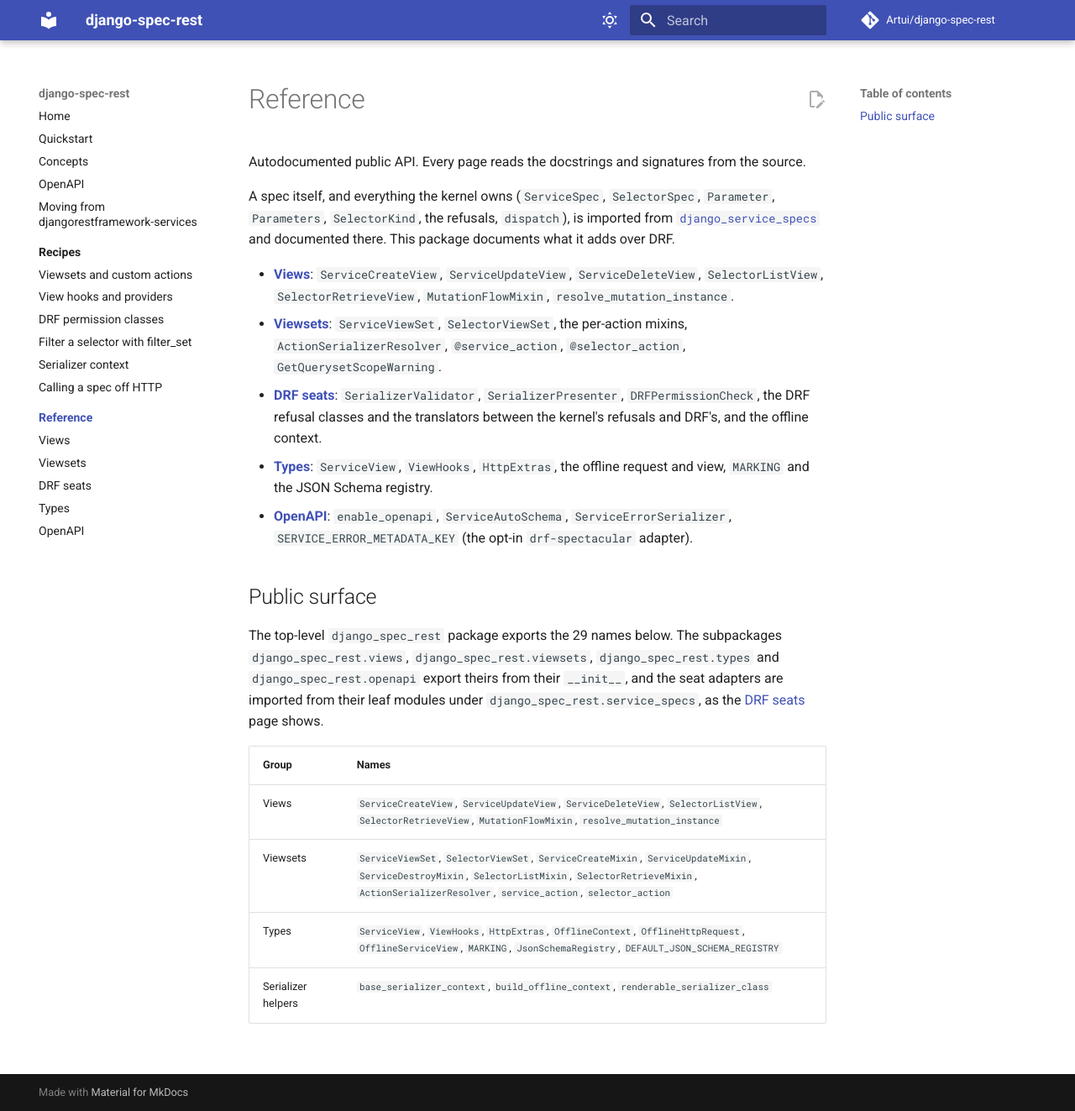
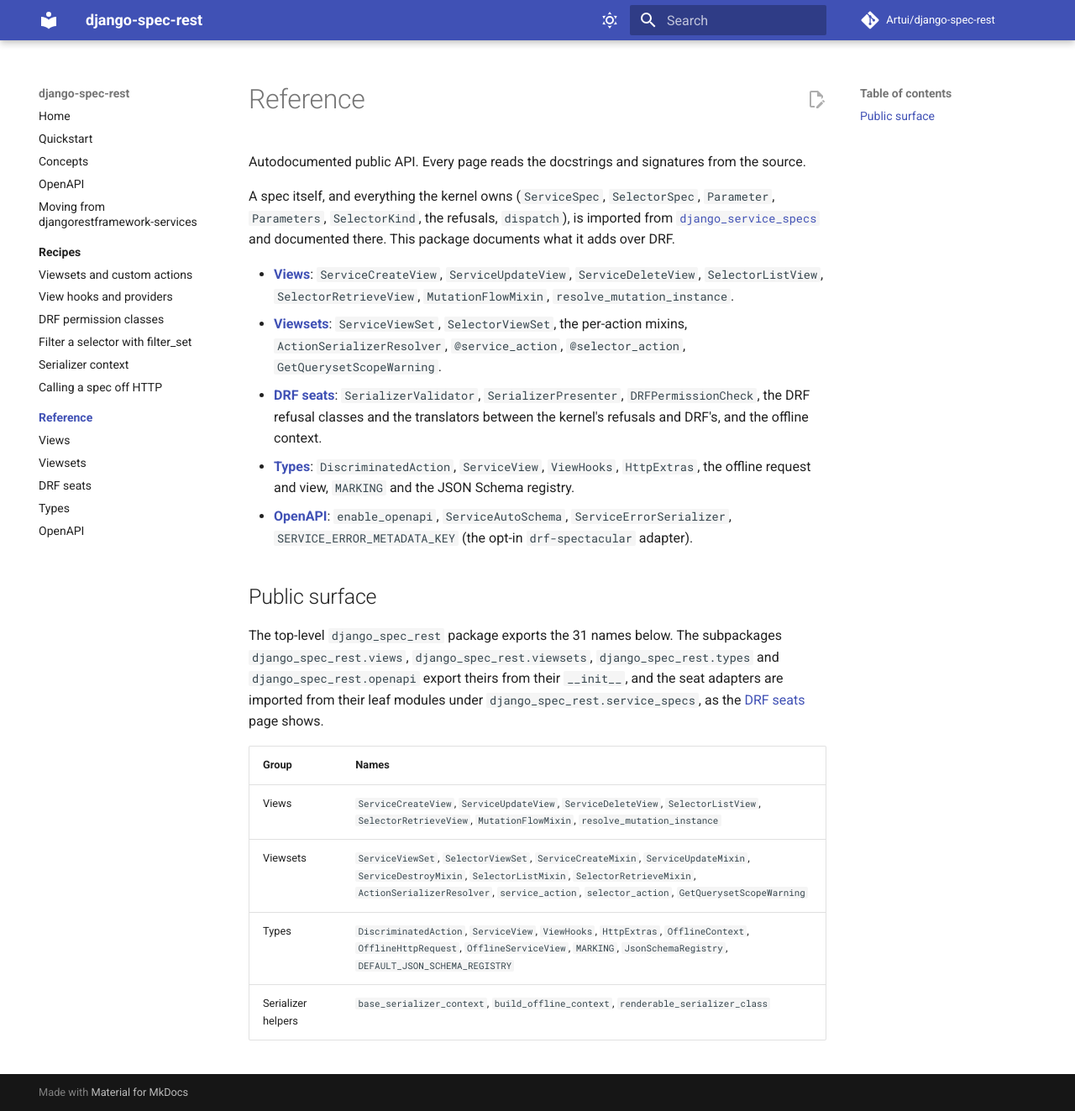
Before and after one commit to Artui/django-spec-rest, an MkDocs documentation site: the page built from docs/reference/index.md, in a window 1280 px wide and 1323 px high. Shown: the whole window at 84% size. Built offline with MkDocs 1.6.1 and Material for MkDocs 9.7.7, drawn with Linux system fonts in a browser that asks for light colours; comment, search, counter and statistics services are not loaded.

Commit message:
Hold a discriminated action under the scope guard, and export its warning
A DiscriminatedAction's variants are write specs, so a get_queryset() override
beside one is reported, without asking the discriminator. The two lanes could
not see each other's type, so the pair is held here. GetQuerysetScopeWarning
joins the root surface, as a public name of the package's own.

Co-Authored-By: Claude Opus 5.5 <noreply@anthropic.com>

```diff
--- a/django_spec_rest/__init__.py
+++ b/django_spec_rest/__init__.py
@@ -36,6 +36,7 @@ from django_spec_rest.views.mutation.mutation_flow_mixin import MutationFlowMixi
 from django_spec_rest.views.mutation.utils import resolve_mutation_instance
 from django_spec_rest.viewsets import (
     ActionSerializerResolver,
+    GetQuerysetScopeWarning,
     SelectorListMixin,
     SelectorRetrieveMixin,
     SelectorViewSet,
@@ -52,6 +53,7 @@ __all__ = [
     "MARKING",
     "ActionSerializerResolver",
     "DiscriminatedAction",
+    "GetQuerysetScopeWarning",
     "HttpExtras",
     "JsonSchemaRegistry",
     "MutationFlowMixin",
--- a/docs/reference/index.md
+++ b/docs/reference/index.md
@@ -17,15 +17,16 @@ and documented there. This package documents what it adds over DRF.
 - **[DRF seats](service-specs.md)**: `SerializerValidator`,
   `SerializerPresenter`, `DRFPermissionCheck`, the DRF refusal classes and the
   translators between the kernel's refusals and DRF's, and the offline context.
-- **[Types](types.md)**: `ServiceView`, `ViewHooks`, `HttpExtras`, the offline
-  request and view, `MARKING` and the JSON Schema registry.
+- **[Types](types.md)**: `DiscriminatedAction`, `ServiceView`, `ViewHooks`,
+  `HttpExtras`, the offline request and view, `MARKING` and the JSON Schema
+  registry.
 - **[OpenAPI](openapi.md)**: `enable_openapi`, `ServiceAutoSchema`,
   `ServiceErrorSerializer`, `SERVICE_ERROR_METADATA_KEY` (the opt-in
   `drf-spectacular` adapter).
 
 ## Public surface
 
-The top-level `django_spec_rest` package exports the 29 names below. The
+The top-level `django_spec_rest` package exports the 31 names below. The
 subpackages `django_spec_rest.views`, `django_spec_rest.viewsets`,
 `django_spec_rest.types` and `django_spec_rest.openapi` export theirs from
 their `__init__`, and the seat adapters are imported from their leaf modules
@@ -35,6 +36,6 @@ page shows.
 | Group | Names |
 | --- | --- |
 | Views | `ServiceCreateView`, `ServiceUpdateView`, `ServiceDeleteView`, `SelectorListView`, `SelectorRetrieveView`, `MutationFlowMixin`, `resolve_mutation_instance` |
-| Viewsets | `ServiceViewSet`, `SelectorViewSet`, `ServiceCreateMixin`, `ServiceUpdateMixin`, `ServiceDestroyMixin`, `SelectorListMixin`, `SelectorRetrieveMixin`, `ActionSerializerResolver`, `service_action`, `selector_action` |
-| Types | `ServiceView`, `ViewHooks`, `HttpExtras`, `OfflineContext`, `OfflineHttpRequest`, `OfflineServiceView`, `MARKING`, `JsonSchemaRegistry`, `DEFAULT_JSON_SCHEMA_REGISTRY` |
+| Viewsets | `ServiceViewSet`, `SelectorViewSet`, `ServiceCreateMixin`, `ServiceUpdateMixin`, `ServiceDestroyMixin`, `SelectorListMixin`, `SelectorRetrieveMixin`, `ActionSerializerResolver`, `service_action`, `selector_action`, `GetQuerysetScopeWarning` |
+| Types | `DiscriminatedAction`, `ServiceView`, `ViewHooks`, `HttpExtras`, `OfflineContext`, `OfflineHttpRequest`, `OfflineServiceView`, `MARKING`, `JsonSchemaRegistry`, `DEFAULT_JSON_SCHEMA_REGISTRY` |
 | Serializer helpers | `base_serializer_context`, `build_offline_context`, `renderable_serializer_class` |
```
Also changed, not shown: CHANGELOG.md (+2 -2 lines), 2 other files.
